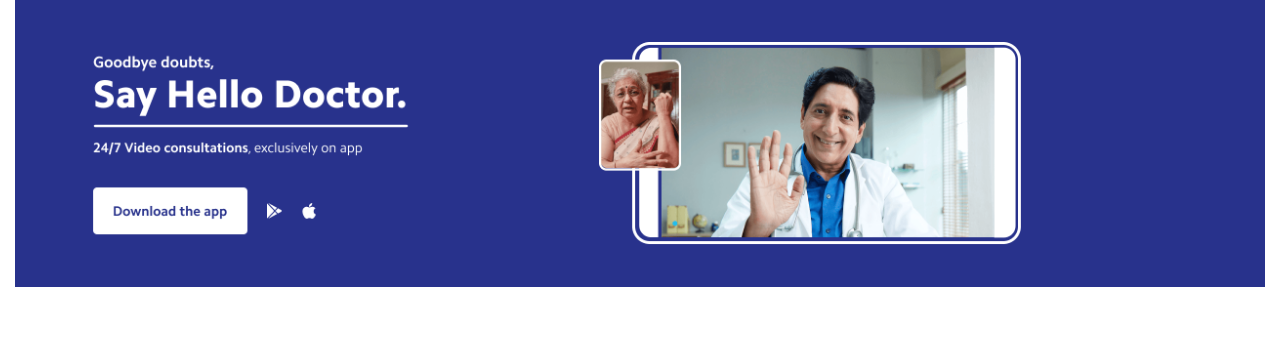
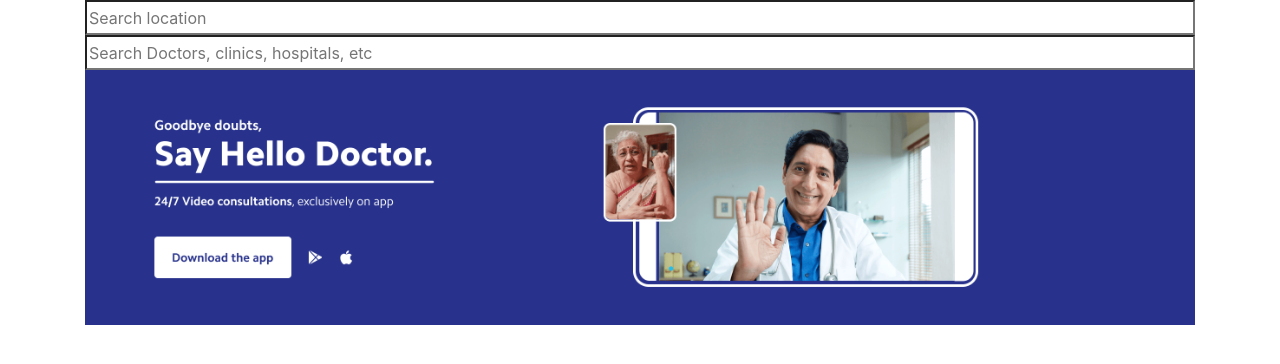
Before and after one commit to head-node/PractoX, a React (Create React App) app: page / in a window 1280 px wide. Shown: the top 364 px of the page. Built offline with nearby package versions, Linux system fonts and the light colour scheme.

Commit message:
searchbar

```diff
--- a/src/App.js
+++ b/src/App.js
@@ -1,9 +1,11 @@
 import "./App.css";
 import Banner from "./components/Banner";
+import SearchBar from "./components/SearchBar";
 function App() {
   return (
     <>
-      <div className="container-fluid">
+      <div className="container">
+        <SearchBar/>
         <Banner />
       </div>
     </>
--- /dev/null
+++ b/src/components/SearchBar/index.js
@@ -0,0 +1,15 @@
+import React from "react";
+import "./index.css";
+const SearchBar = () => {
+  return (
+    <div className="searchBar">
+      <input type="search" placeholder="Search location"></input>
+      <input
+        type="search"
+        placeholder="Search Doctors, clinics, hospitals, etc"
+      ></input>
+    </div>
+  );
+};
+
+export default SearchBar;
```
Also changed, not shown: src/components/Header/index.js (deleted, +0 -12 lines), src/components/SearchBar/index.css (renamed from src/components/Header/index.css).
